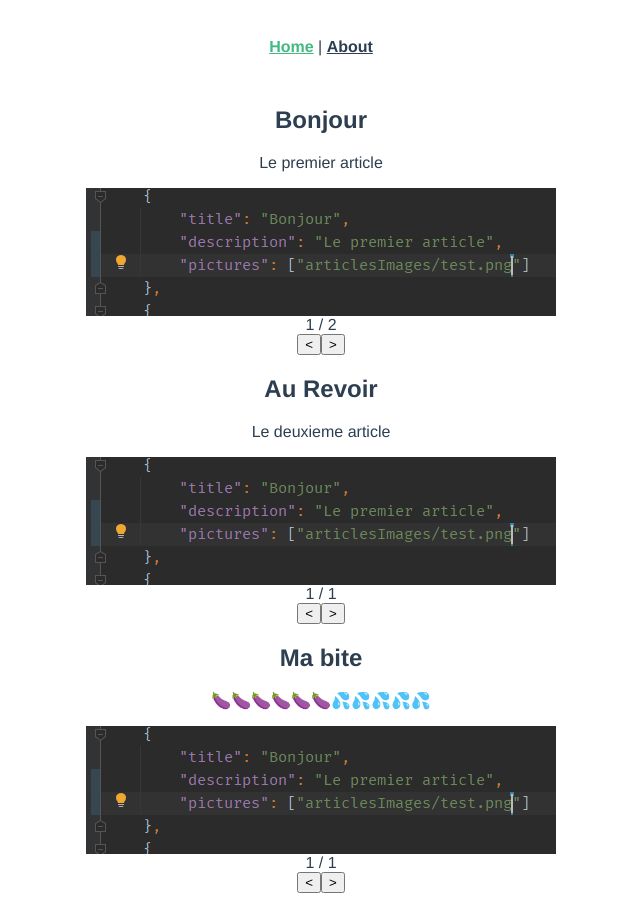
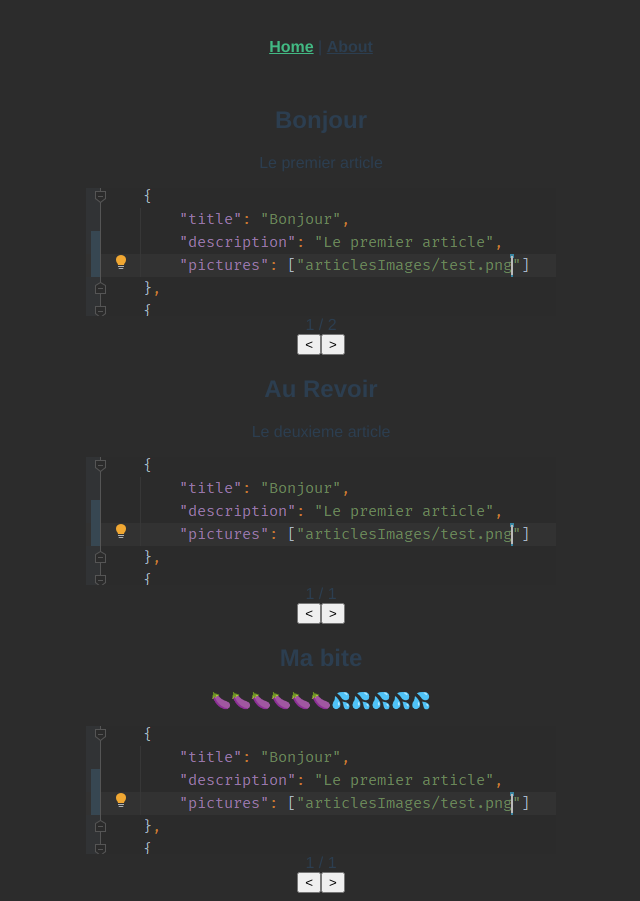
Before and after one commit to Bima42/portfolio, a Vue app: page / in a window 1280 px wide. Shown: the whole page, without its empty margins (319-959 px from the left). Built offline with nearby package versions, Linux system fonts and the light colour scheme.

Commit message:
darker background easier for the eyes

```diff
--- a/src/App.vue
+++ b/src/App.vue
@@ -7,6 +7,9 @@
 </template>
 
 <style lang="scss">
+body {
+  background: #2c2c2c;
+}
 #app {
   font-family: Avenir, Helvetica, Arial, sans-serif;
   -webkit-font-smoothing: antialiased;
```
